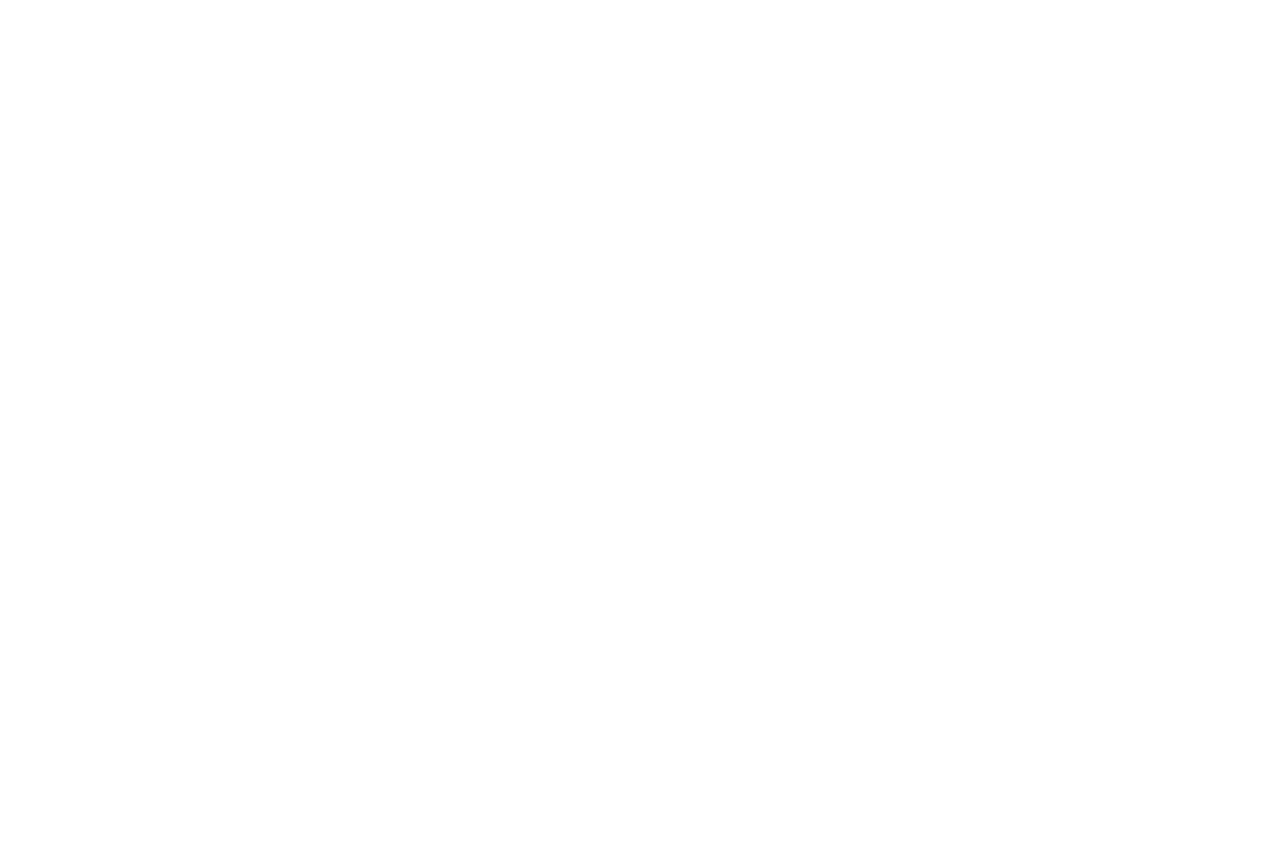
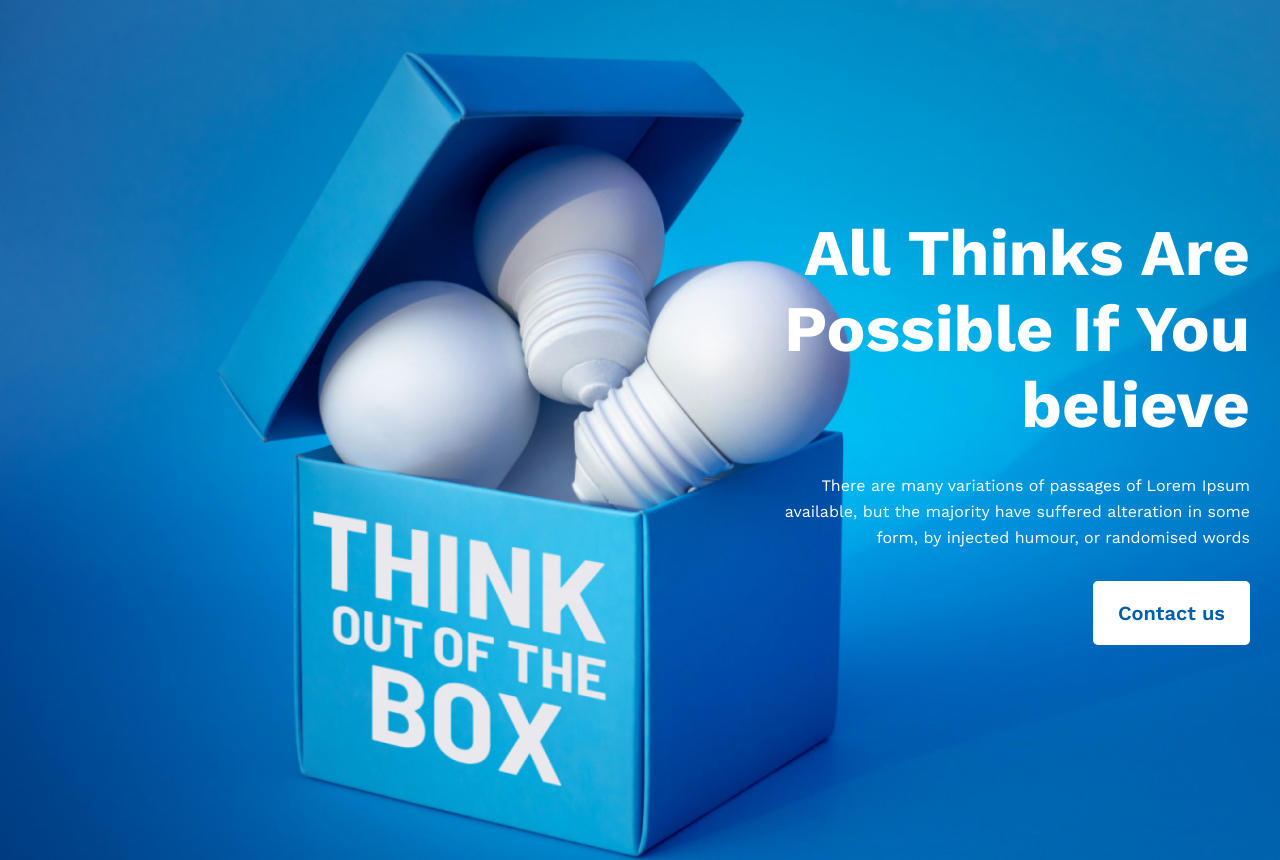
Before and after one commit to saikulislam4/assignment-practice-new-year, a plain HTML site: page index.html in a window 1280 px wide. Before the commit the page ends 800 px from the top, so only its background shows below. Drawn offline with nearby package versions, Linux system fonts and the light colour scheme.

Commit message:
banner section added

```diff
--- a/index.html
+++ b/index.html
@@ -1,23 +1,32 @@
 <!DOCTYPE html>
 <html lang="en">
-<head>
-    <meta charset="UTF-8">
-    <meta name="viewport" content="width=device-width, initial-scale=1.0">
+  <head>
+    <meta charset="UTF-8" />
+    <meta name="viewport" content="width=device-width, initial-scale=1.0" />
     <title>New year practice assignment</title>
-</head>
-<body>
+    <link rel="stylesheet" href="style/style.css" />
 
-    <header>
-
+    <!-- work sans google font -->
+    <link rel="preconnect" href="https://fonts.googleapis.com" />
+    <link rel="preconnect" href="https://fonts.gstatic.com" crossorigin />
+    <link href="https://fonts.googleapis.com/css2?family=Work+Sans:ital,wght@0,100..900;1,100..900&display=swap"
+      rel="stylesheet"/>
+  </head>
+  <body>
+    <header class="header">
+      <div class="banner_content main_container">
+        <h2>All Thinks Are Possible If You believe</h2>
+        <p>
+          There are many variations of passages of Lorem Ipsum available, but
+          the majority have suffered alteration in some form, by injected
+          humour, or randomised words
+        </p>
+        <button class="primary_btn">Contact us</button>
+      </div>
     </header>
 
-    <main>
+    <main></main>
 
-
-    </main>
-
-    <footer>
-
-    </footer>
-</body>
+    <footer></footer>
+  </body>
 </html>
--- a/style/style.css
+++ b/style/style.css
@@ -0,0 +1,60 @@
+* {
+    margin: 0 auto;
+    padding: 0;
+    font-family: "Work Sans", sans-serif;
+
+}
+
+/* common styles  */
+.primary_btn {
+    font-size: 20px;
+    border-style: none;
+    border-radius: 5px;
+    background: #fff;
+    padding: 20px 25px;
+    color: #005FAC;
+    font-weight: 600;
+    cursor: pointer;
+
+}
+
+
+/* banner container style  */
+
+.main_container {
+    max-width: 1220px;
+
+}
+
+.header {
+    background-image: url(/images/banner/banner3.png);
+    background-repeat: no-repeat;
+    background-size: cover;
+}
+
+.banner_content {
+    padding: 215px 0;
+    text-align: right;
+
+}
+
+.banner_content h2 {
+    color: #FFF;
+    font-size: 65px;
+    font-style: normal;
+    font-weight: 700;
+    width: 600px;
+    margin-right: 0;
+    margin-bottom: 30px;
+
+}
+
+.banner_content>p {
+    color: #FFF;
+    font-size: 16px;
+    font-weight: 400;
+    line-height: 26px;
+    width: 500px;
+    margin-right: 0;
+    margin-bottom: 30px;
+}
```
